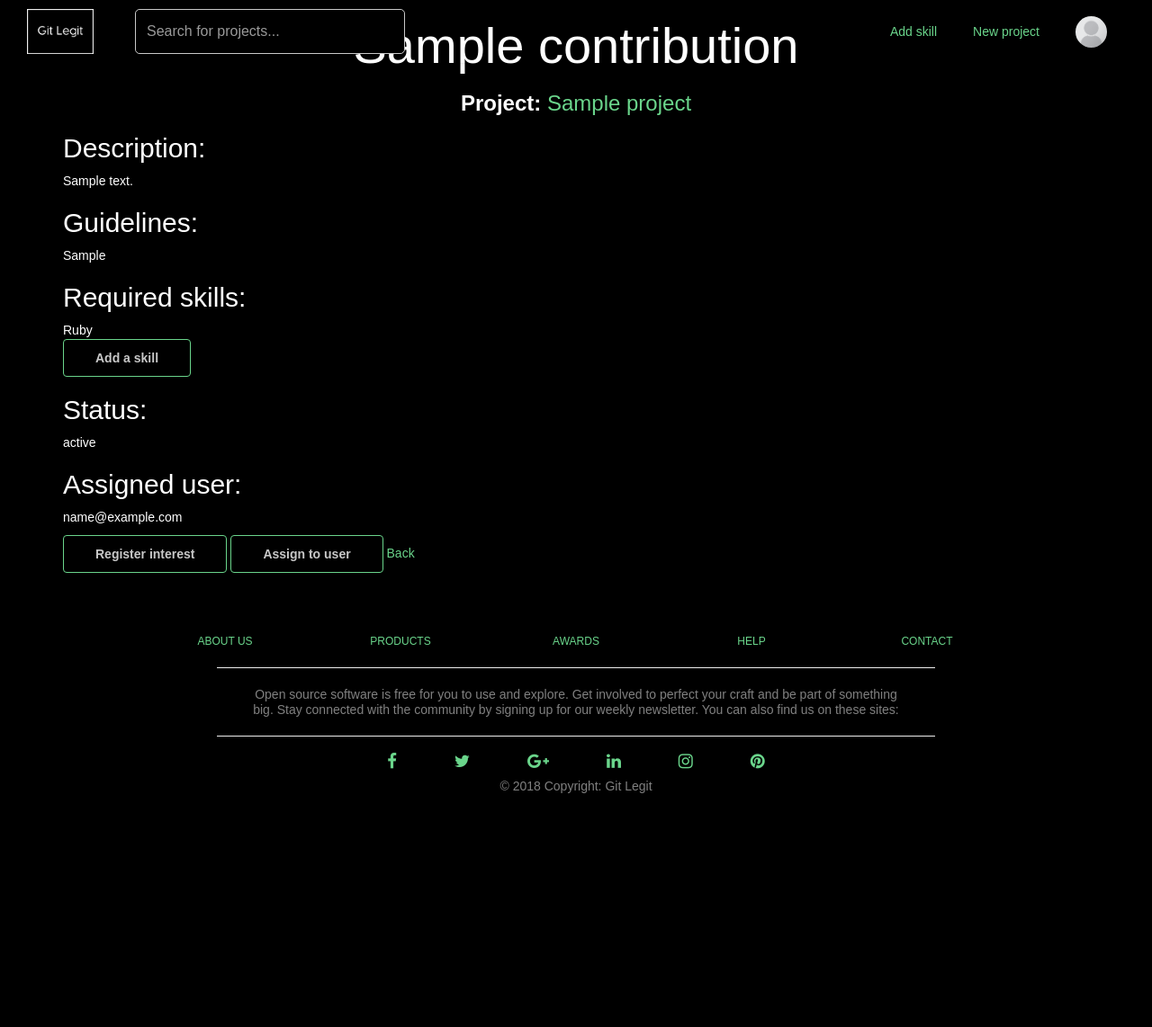
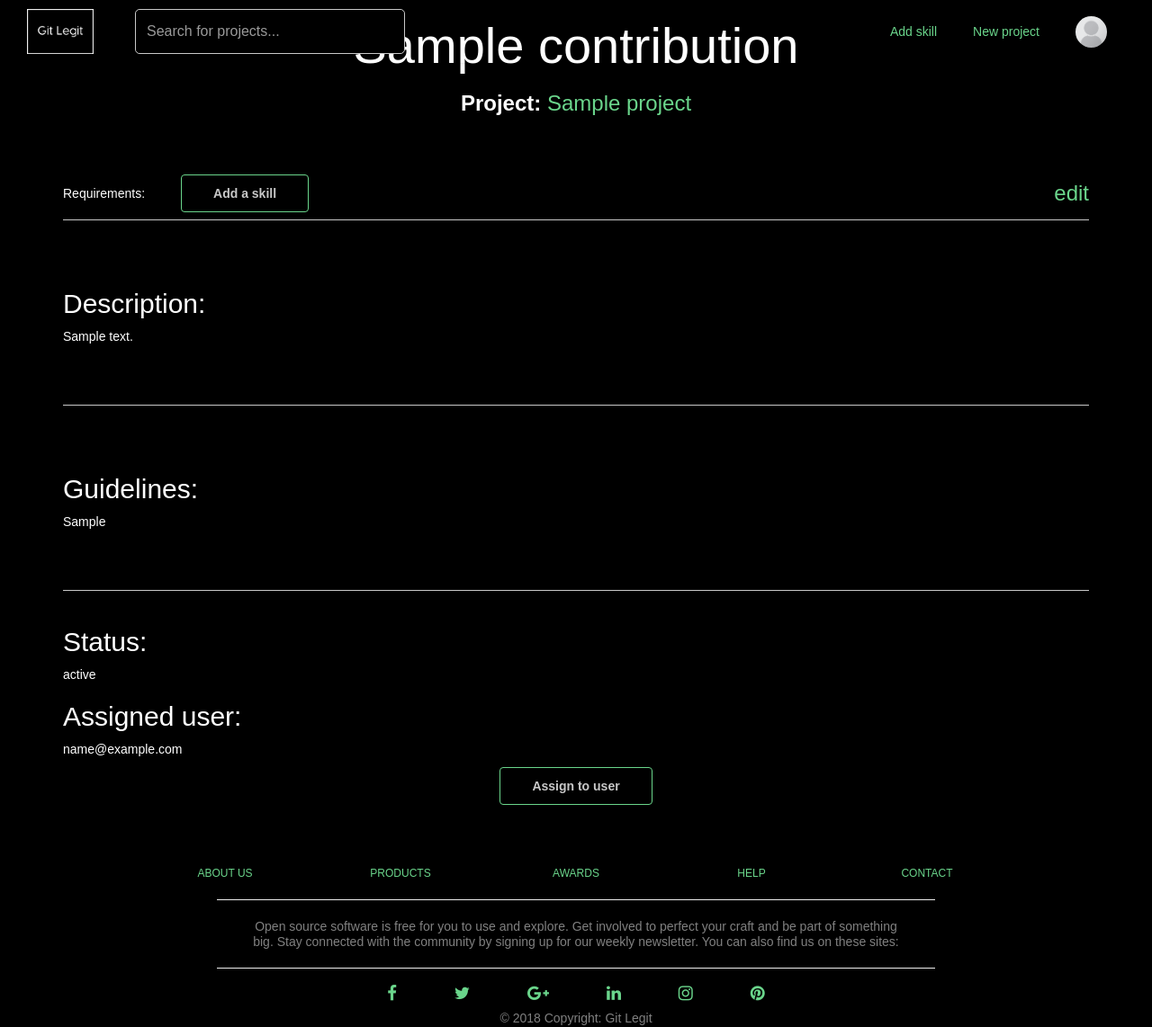
Before and after one commit to MasakiNoguchi/git-legit, a Rails app: page /contributions/1 in a window 1280 px wide. Shown: the whole page at 90% size. Before the commit the page ends 882 px from the top, so only its background shows below. Run offline with Rails 7, Linux system fonts and the light colour scheme; a user stored in the database is signed in; data comes from the database, SQL or seed files in the repository; tables that the repository leaves empty hold one stand-in row (values such as "Sample post"); style sheets or scripts are compiled from the project's sources; parts of the project's set-up code (start-up, migrations or seed data) failed here and were passed over; some libraries are stand-ins or nearby versions.

Commit message:
styling of proj and cont show and skill color animation

```diff
--- a/app/assets/stylesheets/pages/_contribution_show.scss
+++ b/app/assets/stylesheets/pages/_contribution_show.scss
@@ -1,3 +1,42 @@
-.green {
-  color: #6AD58B;
+.contribution-show{
+  .interest-btns {
+    display: flex;
+    justify-content: center;
+  }
+  .card-spacing {
+    margin-bottom: 30px;
+  }
+  h1 {
+    font-size: 56px;
+    margin-bottom: 0;
+  }
+  h3 {
+    font-size: 24px;
+  }
+  .skills-and-edit {
+    display: flex;
+    justify-content: space-between;
+    padding-bottom: 0 !important;
+    align-items: center;
+    padding-bottom: 8px !important;
+    h3 {
+      margin: 0;
+    }
+    .reqs-box > p {
+        padding-right: 24px;
+        align-items: center;
+        margin: 0;
+    }
+    .reqs-box{
+      display: flex;
+      align-items: center;
+      .reqs {
+        display: flex;
+        i {
+          padding-right: 16px;
+          font-size: 32px;
+        }
+      }
+    }
+  }
 }
--- a/app/views/contributions/show.html.erb
+++ b/app/views/contributions/show.html.erb
@@ -1,20 +1,39 @@
 <div class="container">
-  <div class="project-show">
+  <div class="contribution-show">
+
+    <div class="header" id="last-section">
       <h1 class="text-center"><%= @contribution.title %></h1>
       <h3 class="text-center"><strong>Project: </strong><%= link_to Project.find(@contribution.project_id).title, project_path(@contribution.project) %></h3>
-    <h2>Description:</h2>
-    <p><%= @contribution.description %></p>
-    <h2>Guidelines:</h2>
-    <p><%= @contribution.guidelines %></p>
-    <h2>Required skills:</h2>
+    </div>
+
+    <div class="skills-and-edit section">
+      <div class="reqs-box">
+        <p>Requirements: </p>
+        <div class="reqs">
           <% @contribution.skills.each do |skill| %>
-      <%= raw '<i class="devicon-' + skill.slug + ' colored"></i>' %>
-      <%= skill.name %>
+            <i class="devicon-center devicon-<%= skill.slug %>"></i>
           <% end %>
-    <br>
+        </div>
         <% if @contribution.project.user == current_user %>
           <%= link_to "Add a skill", new_contribution_requirement_path(@contribution), class: "btn btn-primary" %>
         <% end %>
+      </div>
+      <% if @contribution.project.user == current_user %>
+        <h3 class="text-center"><%= link_to "edit", edit_contribution_path(@contribution) %></h3>
+      <% end %>
+    </div>
+
+    <div class="description section">
+      <h2>Description:</h2>
+      <p><%= @contribution.description %></p>
+    </div>
+
+    <div class="guidelines section">
+      <h2>Guidelines:</h2>
+      <p><%= @contribution.guidelines %></p>
+    </div>
+
+    <br>
     <h2>Status:</h2>
     <p><%= @contribution.status %></p>
 
@@ -23,8 +42,12 @@
       <p><%= @contribution.user.email %></p>
     <% end %>
 
+    <div class="interest-btns">
+      <% if @contribution.project.user == current_user %>
+        <%= link_to "Assign to user", edit_contribution_path(@contribution), class: "btn btn-primary" if @contribution.project.user == current_user %>
+      <% else %>
         <%= link_to "Register interest", contribution_interests_path(@contribution), method: :post, class: "btn btn-primary" %>
-    <%= link_to "Assign to user", edit_contribution_path(@contribution), class: "btn btn-primary" if @contribution.project.user == current_user %>
-    <%= link_to "Back", :back %>
+      <% end %>
     </div>
   </div>
+</div>
--- a/app/views/layouts/application.html.erb
+++ b/app/views/layouts/application.html.erb
@@ -18,5 +18,17 @@
     <%= javascript_pack_tag 'application' %>
     <%= yield(:after_js) %>
     <%= render 'shared/footer' %>
+    <script>
+      const devicons = document.querySelectorAll(".reqs i, .knowledges i")
+
+      devicons.forEach((devicon) => {
+        devicon.addEventListener("mouseout", (event) => {
+          event.target.classList.remove("colored")
+        })
+        devicon.addEventListener("mouseover", (event) => {
+          event.target.classList.add("colored")
+        })
+      })
+    </script>
   </body>
 </html>
--- a/app/views/users/show.html.erb
+++ b/app/views/users/show.html.erb
@@ -19,7 +19,9 @@
     <div class="user-skills">
       <h3>Skills:</h3>
       <p><em><% @user.knowledges.each do |knowledge| %></p>
-      <%= raw '<i class="devicon-' + knowledge.skill.slug + ' colored"></i>' %>
+      <div class="knowledges">
+        <i class="devicon-<%= knowledge.skill.slug %>"></i>
+      </div>
       <%= knowledge.skill.name + ": " + knowledge.level %>
         <% if @user == current_user %>
           <%= link_to knowledge_path(knowledge), method: :delete do %>
```
Also changed, not shown: app/views/contributions/_contribution_form.html.erb (+5 -5 lines), app/views/projects/show.html.erb (+5 -6 lines). Lines whose indentation alone changed are shown as unchanged.
